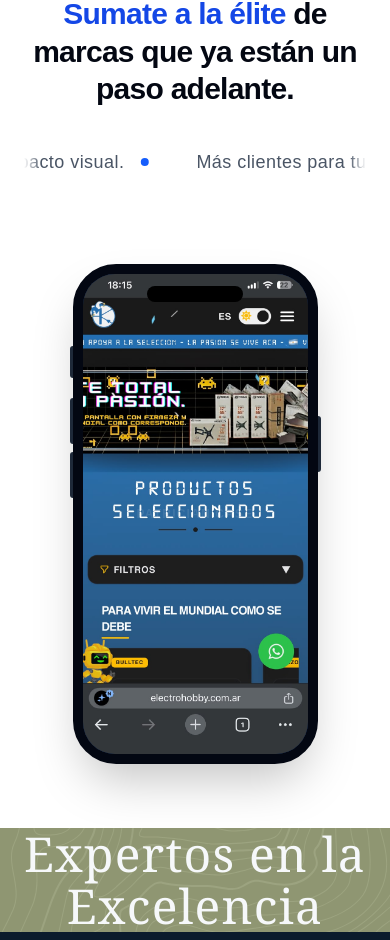
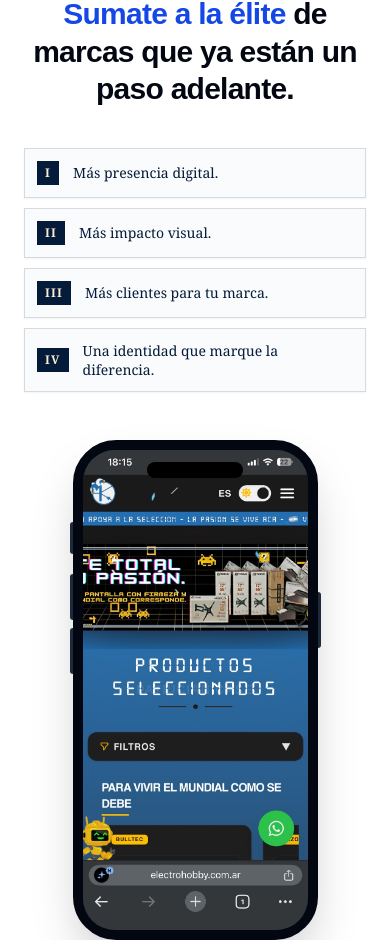
Before and after one commit to brutalkingran/patrician-software, a React (Vite) app: page / in a window 390 px wide. Shown: the part 1631-2571 px from the top of the page. Built offline with nearby package versions, Linux system fonts and the light colour scheme.

Commit message:
componente definicion patrician eliminado (trasladado a footer), lavado de cara a seccion con celular y textticker sin scroll lateral para móviles

```diff
--- a/src/components/ui/TextTicker.jsx
+++ b/src/components/ui/TextTicker.jsx
@@ -1,46 +1,31 @@
 import { motion } from "framer-motion";
 
+const ROMAN_NUMERALS = ["I", "II", "III", "IV", "V", "VI"];
+
 const TextTicker = ({ messages = [] }) => {
-  const duplicatedMessages = [...messages, ...messages];
-
   return (
-    <div className="w-full mb-10">
-      {/* Vista Móvil - Marquee */}
-      <div className="block lg:hidden overflow-hidden mask-[linear-gradient(to_right,transparent,black_5%,black_95%,transparent)] py-2">
-        <motion.div
-          className="flex w-max gap-12 items-center"
-          animate={{ x: [0, "-50%"] }}
-          transition={{ duration: 25, ease: "linear", repeat: Infinity }}
-        >
-          {duplicatedMessages.map((texto, index) => (
-            <div key={index} className="flex items-center gap-4 shrink-0">
-              <p className="text-gray-600 text-lg md:text-xl font-medium tracking-wide whitespace-nowrap">
-                {texto}
-              </p>
-              <span className="w-2 h-2 rounded-full bg-blue-600 block shrink-0" />
-            </div>
-          ))}
-        </motion.div>
-      </div>
-
-      {/* Vista Escritorio */}
-      <div className="hidden lg:flex flex-col gap-4 text-left w-full select-none cursor-default">
+    <div className="w-full flex flex-col gap-2.5 text-left select-none my-2">
       {messages.map((texto, index) => (
         <motion.div
           key={index}
-            initial={{ opacity: 0, x: 20 }}
-            whileInView={{ opacity: 1, x: 0 }}
+          initial={{ opacity: 0, y: 15 }}
+          whileInView={{ opacity: 1, y: 0 }}
           viewport={{ once: true }}
-            transition={{ duration: 0.4, delay: index * 0.1 }}
-            className="flex items-center gap-4 border-l-4 border-blue-600 pl-4 py-1 transition-all duration-300 hover:border-gray-950 hover:translate-x-2"
+          transition={{ duration: 0.35, delay: index * 0.07 }}
+          className="group flex items-center gap-3.5 p-3 bg-ps-white/50 border border-ps-blue/15 hover:border-ps-lblue hover:bg-ps-white transition-all duration-300 shadow-xs"
         >
-            <p className="text-gray-700 text-lg font-medium tracking-wide">
+          {/* Badge Numeral Romano en color ps-blue */}
+          <span className="font-serif font-bold text-xs bg-ps-blue text-ps-cream px-2 py-1 shrink-0 tracking-widest group-hover:bg-ps-mblue transition-colors">
+            {ROMAN_NUMERALS[index] || index + 1}
+          </span>
+
+          {/* Texto de la característica */}
+          <p className="font-serif text-ps-blue text-sm md:text-base leading-snug font-medium group-hover:text-ps-mblue transition-colors">
             {texto}
           </p>
         </motion.div>
       ))}
     </div>
-    </div>
   );
 };
 
```
Lines whose indentation alone changed are shown as unchanged.
